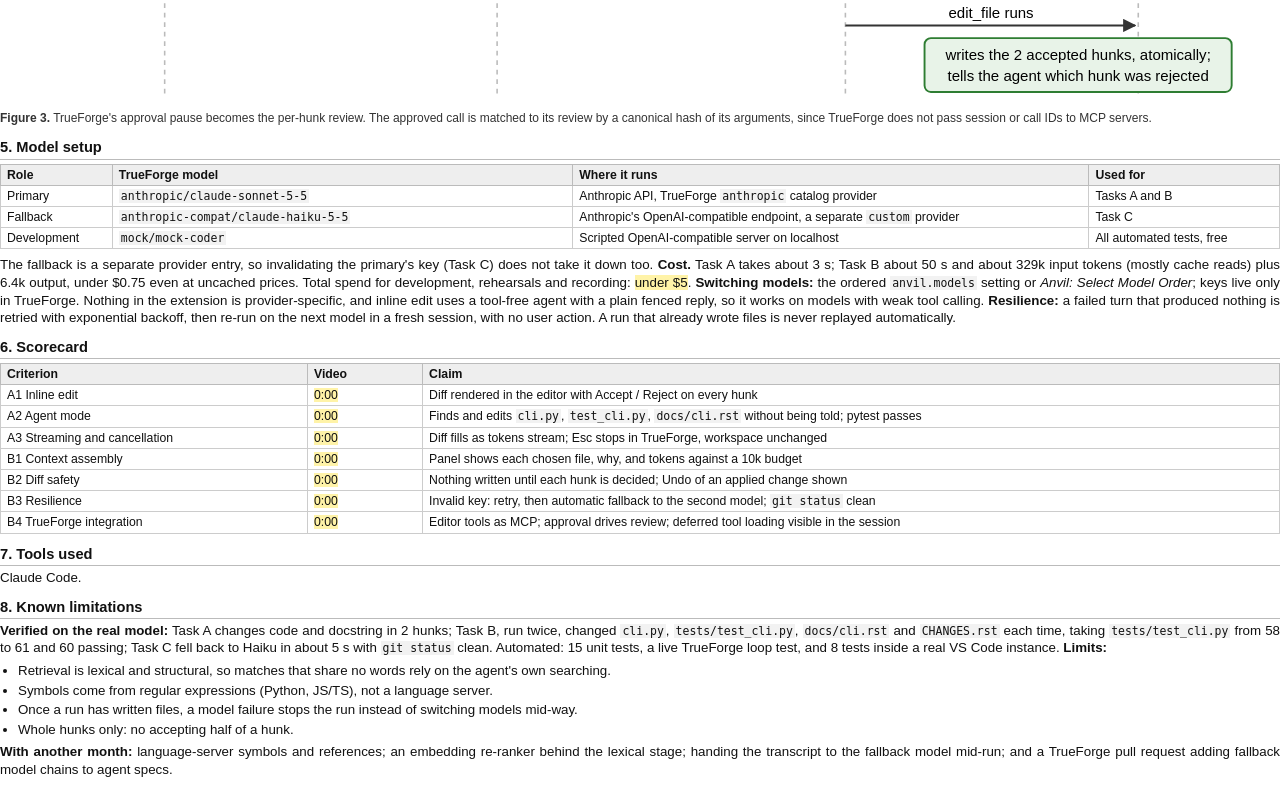
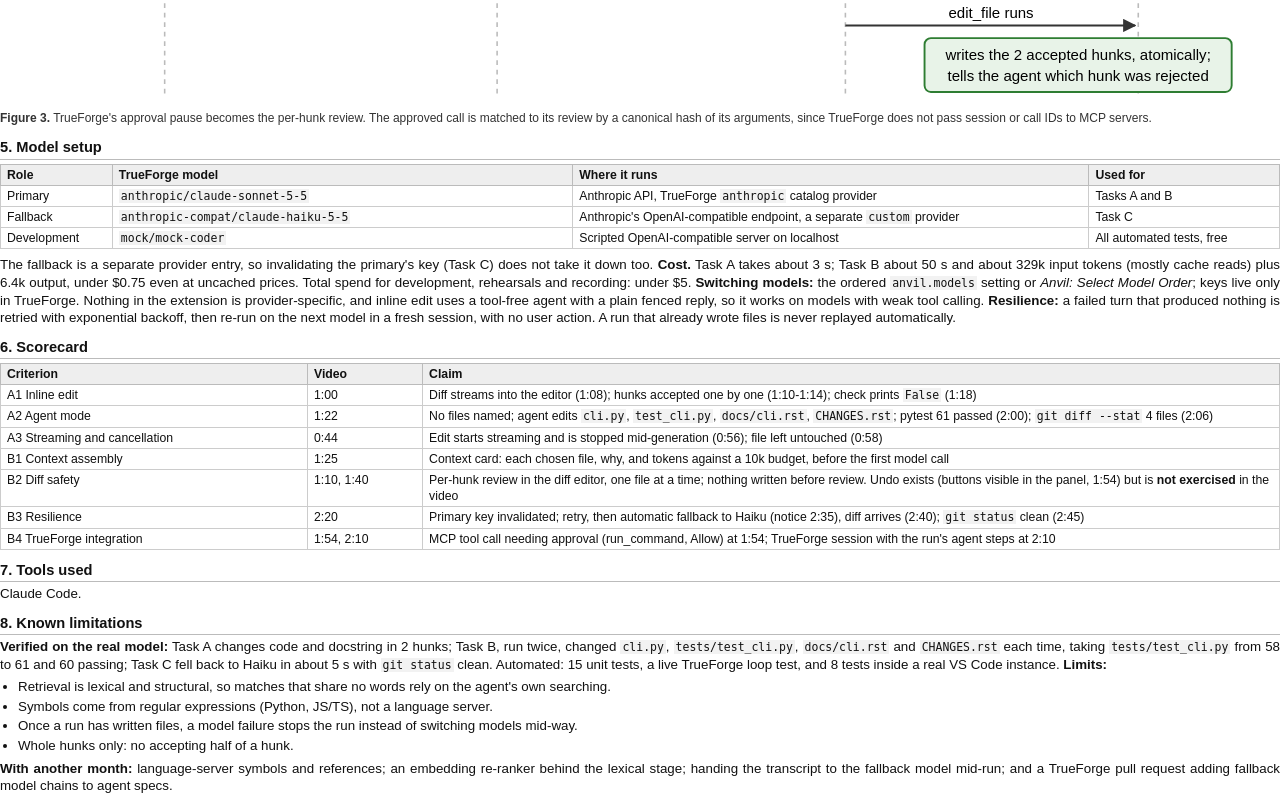
Before and after one commit to 0xteamCookie/forge-a-thon-teammeowman, a plain HTML site: page docs/writeup.html in a window 1280 px wide. Shown: the part 1818-2618 px from the top of the page. Drawn offline with Linux system fonts and the light colour scheme.

Commit message:
Write-up and README: video link, scorecard timestamps
Co-Authored-By: Claude Opus 5.5 <noreply@anthropic.com>

```diff
--- a/docs/writeup.html
+++ b/docs/writeup.html
@@ -36,7 +36,7 @@
 <table class="head">
   <tr><td class="k">Team Name</td><td>teamMeowMan()</td><td class="k">Team ID</td><td>TM-19DE4C2ACA5</td></tr>
   <tr><td class="k">Team Leader</td><td>Gagan Deep</td><td class="k">Members</td><td>Shaunak Choudhury, Malika Farah</td></tr>
-  <tr><td class="k">Links</td><td colspan="3">Repo: <a href="https://github.com/0xteamCookie/forge-a-thon-teammeowman">github.com/0xteamCookie/forge-a-thon-teammeowman</a> &nbsp;·&nbsp; Video: <span class="ph">VIDEO LINK</span></td></tr>
+  <tr><td class="k">Links</td><td colspan="3">Repo: <a href="https://github.com/0xteamCookie/forge-a-thon-teammeowman">github.com/0xteamCookie/forge-a-thon-teammeowman</a> &nbsp;·&nbsp; Video: <a href="https://youtu.be/Kvxol8ji1ek">youtu.be/Kvxol8ji1ek</a> (3:17)</td></tr>
 </table>
 
 <h1>Anvil: a VS Code coding agent whose loop runs on TrueForge</h1>
@@ -231,7 +231,7 @@ by a canonical hash of its arguments, since TrueForge does not pass session or c
 </table>
 <p>The fallback is a separate provider entry, so invalidating the primary's key (Task C) does not take it down too. <b>Cost.</b>
 Task A takes about 3 s; Task B about 50 s and about 329k input tokens (mostly cache reads) plus 6.4k output, under $0.75 even at
-uncached prices. Total spend for development, rehearsals and recording: <span class="ph">under $5</span>. <b>Switching models:</b>
+uncached prices. Total spend for development, rehearsals and recording: under $5. <b>Switching models:</b>
 the ordered <code>anvil.models</code> setting or <i>Anvil: Select Model Order</i>; keys live only in TrueForge. Nothing in the
 extension is provider-specific, and inline edit uses a tool-free agent with a plain fenced reply, so it works on models with
 weak tool calling. <b>Resilience:</b> a failed turn that produced nothing is retried with exponential backoff, then re-run on the
@@ -240,13 +240,13 @@ next model in a fresh session, with no user action. A run that already wrote fil
 <h2>6. Scorecard</h2>
 <table class="t">
   <tr><th style="width:24%">Criterion</th><th style="width:9%">Video</th><th>Claim</th></tr>
-  <tr><td>A1 Inline edit</td><td><span class="ph">0:00</span></td><td>Diff rendered in the editor with Accept / Reject on every hunk</td></tr>
-  <tr><td>A2 Agent mode</td><td><span class="ph">0:00</span></td><td>Finds and edits <code>cli.py</code>, <code>test_cli.py</code>, <code>docs/cli.rst</code> without being told; pytest passes</td></tr>
-  <tr><td>A3 Streaming and cancellation</td><td><span class="ph">0:00</span></td><td>Diff fills as tokens stream; Esc stops in TrueForge, workspace unchanged</td></tr>
-  <tr><td>B1 Context assembly</td><td><span class="ph">0:00</span></td><td>Panel shows each chosen file, why, and tokens against a 10k budget</td></tr>
-  <tr><td>B2 Diff safety</td><td><span class="ph">0:00</span></td><td>Nothing written until each hunk is decided; Undo of an applied change shown</td></tr>
-  <tr><td>B3 Resilience</td><td><span class="ph">0:00</span></td><td>Invalid key: retry, then automatic fallback to the second model; <code>git status</code> clean</td></tr>
-  <tr><td>B4 TrueForge integration</td><td><span class="ph">0:00</span></td><td>Editor tools as MCP; approval drives review; deferred tool loading visible in the session</td></tr>
+  <tr><td>A1 Inline edit</td><td>1:00</td><td>Diff streams into the editor (1:08); hunks accepted one by one (1:10-1:14); check prints <code>False</code> (1:18)</td></tr>
+  <tr><td>A2 Agent mode</td><td>1:22</td><td>No files named; agent edits <code>cli.py</code>, <code>test_cli.py</code>, <code>docs/cli.rst</code>, <code>CHANGES.rst</code>; pytest 61 passed (2:00); <code>git diff --stat</code> 4 files (2:06)</td></tr>
+  <tr><td>A3 Streaming and cancellation</td><td>0:44</td><td>Edit starts streaming and is stopped mid-generation (0:56); file left untouched (0:58)</td></tr>
+  <tr><td>B1 Context assembly</td><td>1:25</td><td>Context card: each chosen file, why, and tokens against a 10k budget, before the first model call</td></tr>
+  <tr><td>B2 Diff safety</td><td>1:10, 1:40</td><td>Per-hunk review in the diff editor, one file at a time; nothing written before review. Undo exists (buttons visible in the panel, 1:54) but is <b>not exercised</b> in the video</td></tr>
+  <tr><td>B3 Resilience</td><td>2:20</td><td>Primary key invalidated; retry, then automatic fallback to Haiku (notice 2:35), diff arrives (2:40); <code>git status</code> clean (2:45)</td></tr>
+  <tr><td>B4 TrueForge integration</td><td>1:54, 2:10</td><td>MCP tool call needing approval (run_command, Allow) at 1:54; TrueForge session with the run's agent steps at 2:10</td></tr>
 </table>
 
 <h2>7. Tools used</h2>
```
Also changed, not shown: docs/WRITEUP.md (+9 -8 lines), README.md, 1 other file.
